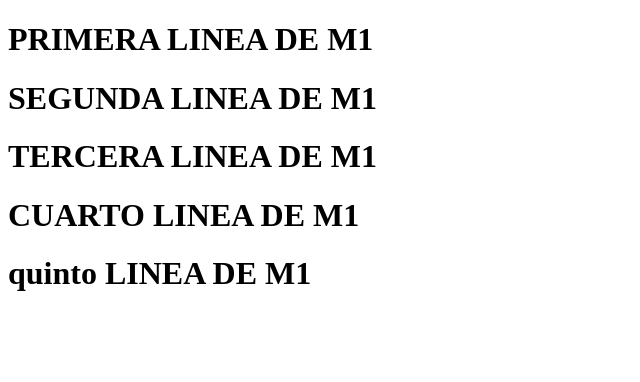
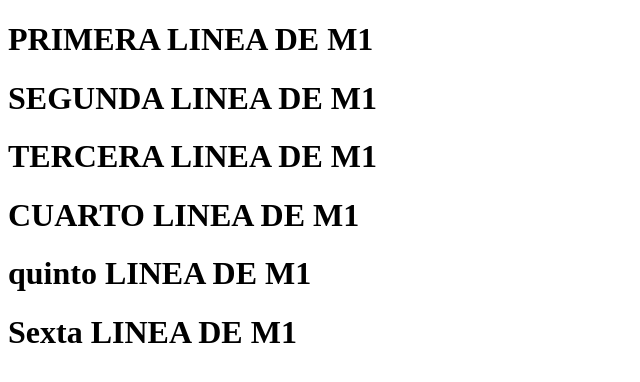
Before and after one commit to Emellgonzalez/Lunes, a plain HTML site: page index.html in a window 1280 px wide. Shown: the whole page, without its empty margins (0-640 px from the left). Drawn offline with Linux system fonts and the light colour scheme.

Commit message:
Sexto comit

```diff
--- a/index.html
+++ b/index.html
@@ -11,5 +11,6 @@
     <h1>TERCERA LINEA DE M1</h1>
     <h1>CUARTO LINEA DE M1</h1>
     <h1>quinto LINEA DE M1</h1>
+    <h1>Sexta LINEA DE M1</h1>
 </body>
 </html>
```
Also changed, not shown: index.htm (added).
